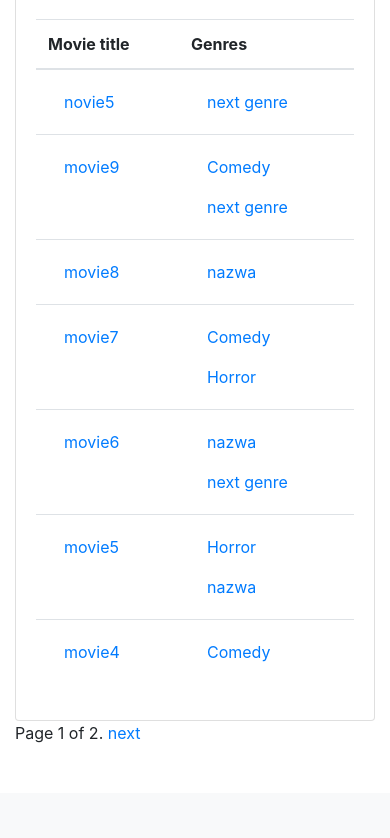
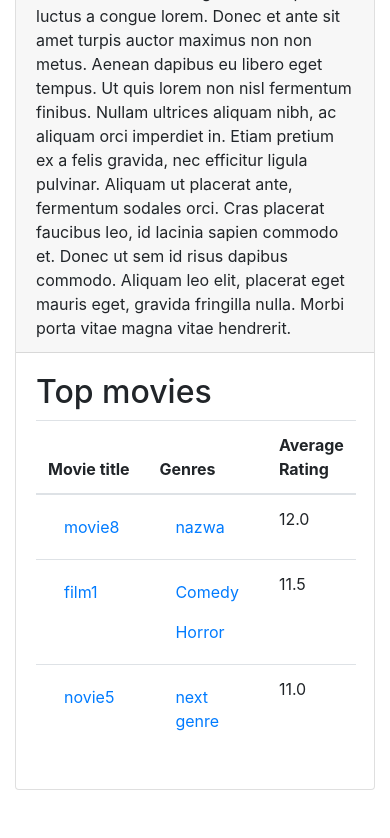
Before and after one commit to NataliaCichonska/AIA-assignments, a Django app: page / in a window 390 px wide. Shown: the part 431-1269 px from the top of the page. Before the commit the page ends 1224 px from the top, so only its background shows below. Run offline with Django 4.2, Linux system fonts and the light colour scheme; data comes from the database, SQL or seed files in the repository; some libraries are stand-ins or nearby versions.

Commit message:
refactor home page

```diff
--- a/django/movielens/userview/templates/userview/index.html
+++ b/django/movielens/userview/templates/userview/index.html
@@ -1,10 +1,14 @@
 
     {% extends "userview/header.html" %} {% block content %}
     <div class="container py-5">
-      <h1>All movies</h1>
+      <h1>Movielens</h1>
       <div class="card">
-        <img class="card-img-top" src="holder.js/100x180/" alt="" />
+        <div class="card-header">
+          <h2>About us</h2>
+          Lorem ipsum dolor sit amet, consectetur adipiscing elit. Cras sed mi tincidunt, varius orci in, ultrices augue. Class aptent taciti sociosqu ad litora torquent per conubia nostra, per inceptos himenaeos. Pellentesque sit amet neque efficitur, consectetur tellus eu, consequat ante. Praesent accumsan nunc eget porta finibus. Fusce at dui eget risus vulputate luctus a congue lorem. Donec et ante sit amet turpis auctor maximus non non metus. Aenean dapibus eu libero eget tempus. Ut quis lorem non nisl fermentum finibus. Nullam ultrices aliquam nibh, ac aliquam orci imperdiet in. Etiam pretium ex a felis gravida, nec efficitur ligula pulvinar. Aliquam ut placerat ante, fermentum sodales orci. Cras placerat faucibus leo, id lacinia sapien commodo et. Donec ut sem id risus dapibus commodo. Aliquam leo elit, placerat eget mauris eget, gravida fringilla nulla. Morbi porta vitae magna vitae hendrerit.
+        </div>
         <div class="card-body">
+          <h2>Top movies</h2>
           <div class="col-xs-1-12">
             {% if movies %}
             <table class="table">
@@ -12,6 +16,7 @@
                 <tr>
                   <th>Movie title</th>
                   <th>Genres</th>
+                  <th>Average Rating</th>
                 </tr>
               </thead>
               <tbody>
@@ -31,6 +36,9 @@
 
                     {% endfor %}
                   </td>
+                  <td>
+                    {{ movie.average_rating }}
+                  </td>
                 </tr>
                 {% endfor %}
               </tbody>
@@ -39,6 +47,47 @@
             <p>No movies are available.</p>
             {% endif %}
           </div>
+          {% if user.is_authenticated %}
+          <h2>Recomendations</h2>
+          <div class="col-xs-1-12">
+            {% if recomendations %}
+            <table class="table">
+              <thead>
+                <tr>
+                  <th>Movie title</th>
+                  <th>Genres</th>
+                  <th>Average Rating</th>
+                </tr>
+              </thead>
+              <tbody>
+                {% for movie in recomendations %}
+                <tr>
+                  <td scope="row">
+                    <a class="nav-link" href="/movie/{{movie.id}}"
+                      >{{ movie.title }}</a
+                    >
+                  </td>
+                  <td>
+                    {% for genre in movie.genres.all %}
+
+                    <a class="nav-link" href="/genre/{{genre.id}}"
+                      >{{ genre.name }}</a
+                    >
+
+                    {% endfor %}
+                  </td>
+                  <td>
+                    {{ movie.average_rating }}
+                  </td>
+                </tr>
+                {% endfor %}
+              </tbody>
+            </table>
+            {% else %}
+            <p>No recomendations are available.</p>
+            {% endif %}
+          </div>
+          {% endif %}
         </div>
       </div>
 
--- a/django/movielens/userview/views.py
+++ b/django/movielens/userview/views.py
@@ -38,7 +38,9 @@ class IndexView(generic.ListView):
     context_object_name = 'movies'
     paginate_by=7
     def get_queryset(self):
-        return Movie.objects.order_by('-title')
+        movies =  Movie.objects.annotate(average_rating=Avg('rating__value'))
+        movies = movies.order_by('-average_rating')
+        return movies[:3]
 class MovieView(generic.DetailView):
     model = Movie
     template_name = 'userview/movie.html'
```
Also changed, not shown: django/README.md.
